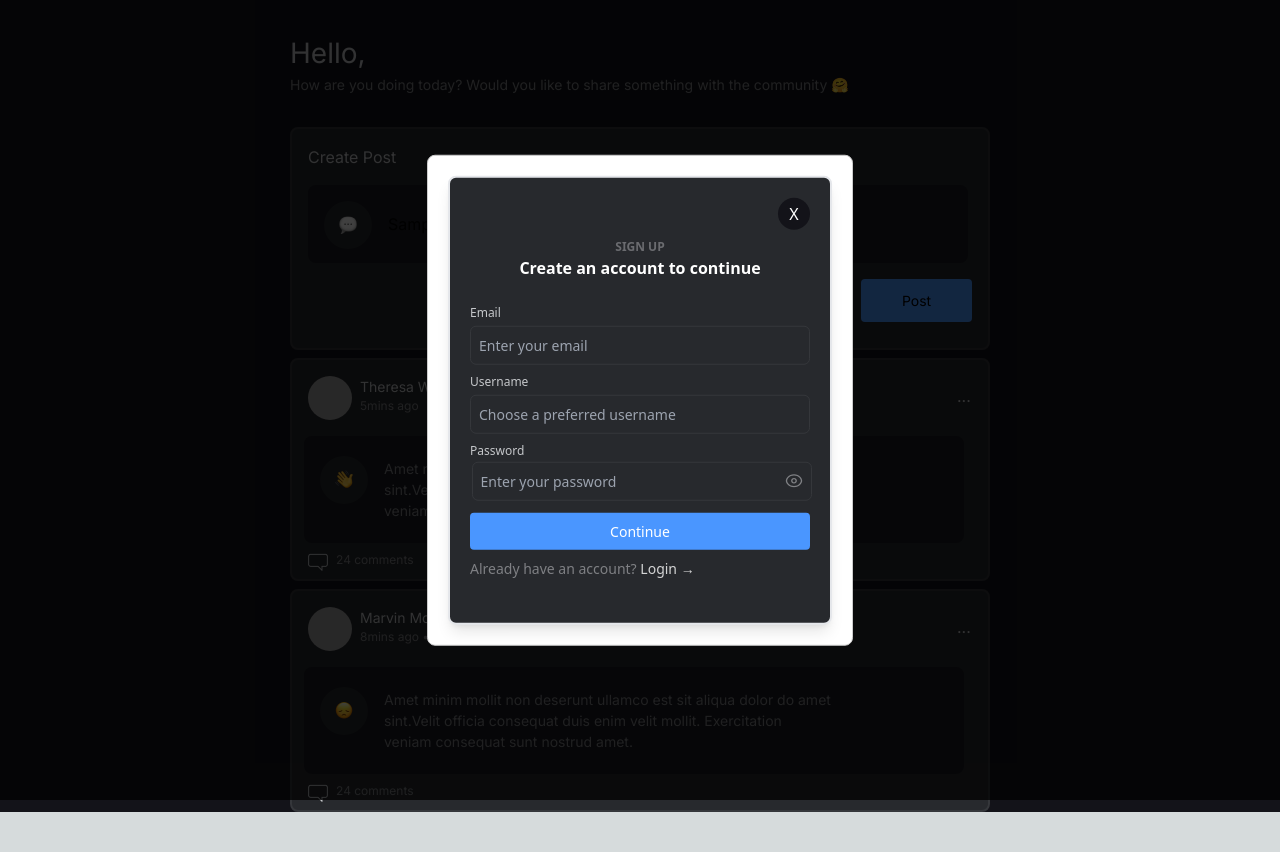
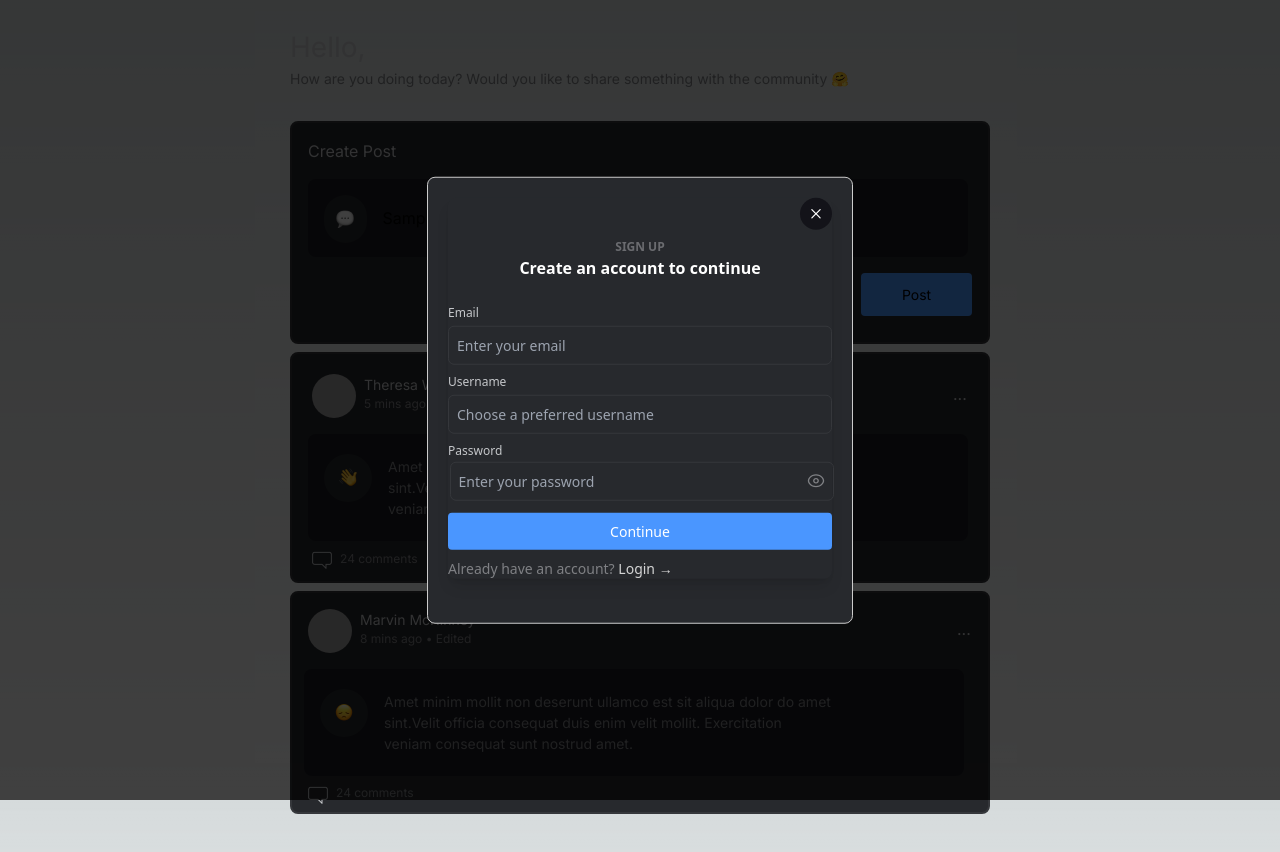
Before and after one commit to Satyark/Atlys-Assignment, a Next.js app: page /feed in a window 1280 px wide. Both pictures are taken after typing "Sample" into the empty fields and a click on the button "Post". Before the commit the page ends 812 px from the top, so only its background shows below. Built offline with nearby package versions, Linux system fonts and the light colour scheme; grey boxes are pictures that could not be loaded.

Commit message:
fix: fix modal and other ui issues

```diff
--- a/components/Feed.tsx
+++ b/components/Feed.tsx
@@ -17,13 +17,13 @@ const Feed = () => {
       setModalIsOpen(false);
     }
   return (
-    <div>
-        <div className='mt-8'>
+    <div className='mt-20'>
+        <div>
             <h1 className='text-[#C5C7CA] text-[28px]'>Hello, {localStorage? localStorage.getItem('username'): "John"}</h1>
             <p className='text-[#7F8084] text-[14px]'>How are you doing today? Would you like to share something with the community 🤗</p>
         </div>
 
-        <div>
+        <div className='mb-10'>
             <CreatePost openModal={openModal}/>
             <FeedPosts/>
         </div>
@@ -40,7 +40,7 @@ const Feed = () => {
             // marginRight: '-50%',
             transform: 'translate(-50%, -50%)',
             // padding: '20px',
-            // backgroundColor: '#2d2d2d',
+            backgroundColor: '#27292D',
             color: '#fff',
             borderRadius: '8px',
           },
--- a/components/feed/CreatePost.tsx
+++ b/components/feed/CreatePost.tsx
@@ -1,21 +1,35 @@
-import Image from 'next/image'
-import React from 'react'
+import Image from "next/image";
+import React from "react";
 
-const CreatePost = ({openModal}:{openModal:()=>void}) => {
+const CreatePost = ({ openModal }: { openModal: () => void }) => {
   return (
-              <div className='w-[700px] h-[223px] border-[2px] border-[#35373B] bg-[#27292D] rounded-[8px] mt-8'>
-              <h2 className='text-[16px] text-[#C5C7CA] m-4'>Create Post</h2>
-              <div className='flex w-[660px] h-[78px] bg-[#191920] mx-4 rounded-[8px]'>
-                <div className='bg-[#27292D] w-[48px] h-[48px] flex justify-center items-center m-4 rounded-full'>
-                  <Image src='/PostIcon.png' alt='/PostIcon.png' width={18} height={18}/>
-                </div>
-                <input type='text' placeholder="How are you feeling today?" className='bg-transparent focus:outline-none'/>
-              </div>
-              <div className='flex justify-end'>
-              <button className='w-[111px] h-[43px] bg-[#4A96FF] text-[14px] m-4 rounded-[4px]' onClick={openModal}>Post</button>
-              </div>
-            </div>
-  )
-}
+    <div className="w-[700px] h-[223px] border-[2px] border-[#35373B] bg-[#27292D] rounded-[8px] mt-8">
+      <h2 className="text-[16px] text-[#C5C7CA] m-4">Create Post</h2>
+      <div className="flex w-[660px] h-[78px] bg-[#191920] mx-4 rounded-[8px]">
+        <div className="bg-[#27292D] w-[48px] h-[48px] flex justify-center items-center m-4 rounded-full">
+          <Image
+            src="/PostIcon.png"
+            alt="/PostIcon.png"
+            width={18}
+            height={18}
+          />
+        </div>
+        <input
+          type="text"
+          placeholder="How are you feeling today?"
+          className="bg-transparent focus:outline-none w-full"
+        />
+      </div>
+      <div className="flex justify-end">
+        <button
+          className="w-[111px] h-[43px] bg-[#4A96FF] hover:opacity-80 transition duration-500 hover:transition text-[14px] m-4 rounded-[4px]"
+          onClick={openModal}
+        >
+          Post
+        </button>
+      </div>
+    </div>
+  );
+};
 
-export default CreatePost
+export default CreatePost;
--- a/components/feed/FeedPosts.tsx
+++ b/components/feed/FeedPosts.tsx
@@ -1,18 +1,16 @@
-import React, { useState } from 'react';
 import Image from 'next/image';
-
 
 const FeedPosts = () => {
 
   return (
     <div>
-        <div className='w-[700px] h-[223px] border-[2px] border-[#35373B] bg-[#27292D] rounded-[8px] mt-2'>
+        <div className='w-[700px] p-1 border-[2px] border-[#35373B] bg-[#27292D] rounded-[8px] mt-2'>
               <div className='flex justify-between items-center m-4'>
                 <div className='flex justify-start w-[177px] h-[44px]'>
                     <Image src='/girl.png' alt='/girl.png' width={44} height={44} className='rounded-full object-cover' />
                     <div className='mx-2'>
                         <p className='text-[#C5C7CA] text-[14px]'>Theresa Webb</p>
-                        <p className='text-[#7F8084] text-[12px]'>5mins ago</p>
+                        <p className='text-[#7F8084] text-[12px]'>5 mins ago</p>
                     </div>
                 </div>
                 <button className='w-[16.33px] h-[8.5px] text-[#C5C7CA] mb-5'>...</button>
@@ -25,7 +23,7 @@ const FeedPosts = () => {
                 <p className='text-[14px] text-[#7F8084]'>Amet minim mollit non deserunt ullamco est sit aliqua dolor do amet sint.Velit officia consequat duis enim velit mollit. Exercitation veniam consequat sunt nostrud amet.</p>
                 </div>
               </div>
-              <div className='flex justify-start mx-4 my-2'>
+              <div className='flex justify-start mx-4 my-2 items-center'>
                 <Image src='/Chat_Bubble.png' alt='/Chat_Bubble.png' width={20} height={20}/>
                 <p className='text-[12px] text-[#7F8084] ml-2'>24 comments</p>
               </div>
@@ -38,7 +36,7 @@ const FeedPosts = () => {
                     <Image src='/baldguy.png' alt='/baldguy.png' width={44} height={44} className='rounded-full' />
                     <div className='mx-2'>
                         <p className='text-[#C5C7CA] text-[14px]'>Marvin McKinney</p>
-                        <p className='text-[#7F8084] text-[12px]'>8mins ago • Edited</p>
+                        <p className='text-[#7F8084] text-[12px]'>8 mins ago • Edited</p>
                     </div>
                 </div>
                 <button className='w-[16.33px] h-[8.5px] text-[#C5C7CA] mb-5'>...</button>
--- a/components/feed/SignUp.tsx
+++ b/components/feed/SignUp.tsx
@@ -1,44 +1,97 @@
-import Image from 'next/image';
-import React, { useState } from 'react'
+import Image from "next/image";
+import React, { useState } from "react";
+import { RxCross2 } from "react-icons/rx";
 
-const SignUp = ({closeModal}:{closeModal:()=>void}) => {
-    const [name,setName] = useState('');
-    const [passwordType, setPasswordType] = useState('password')
-  const handleClick=()=>{
-    passwordType=='password'? setPasswordType('text') : setPasswordType('password');
-  }
+const SignUp = ({ closeModal }: { closeModal: () => void }) => {
+  const [name, setName] = useState("");
+  const [passwordType, setPasswordType] = useState("password");
+  const handleClick = () => {
+    passwordType == "password"
+      ? setPasswordType("text")
+      : setPasswordType("password");
+  };
   return (
-    <div className="bg-[#27292D] p-5 rounded-lg shadow-lg max-w-sm w-[463px] border-[2px]">
-        <span className='flex justify-end'><button className='rounded-full w-[32px] h-[32px] bg-[#131319]' onClick={closeModal}>X</button></span>
+    <div className="bg-[#27292D] rounded-lg shadow-lg max-w-sm w-[463px]">
+      <span className="flex justify-end">
+        <button
+          className="rounded-full w-[32px] h-[32px] bg-[#131319] flex justify-center items-center"
+          onClick={closeModal}
+        >
+          <RxCross2 />
+        </button>
+      </span>
       <div className="flex justify-center items-center mb-6 w-full mt-2">
         <div className="font-semibold">
-            <h3 className="text-[#6B6C70] flex justify-center text-[12px]">SIGN UP</h3>
-            <h1 className="text-white text-[16px] font-bold">Create an account to continue</h1>
+          <h3 className="text-[#6B6C70] flex justify-center text-[12px]">
+            SIGN UP
+          </h3>
+          <h1 className="text-white text-[16px] font-bold">
+            Create an account to continue
+          </h1>
         </div>
       </div>
-          <div className='rounded-[4px] my-2'>
-            <label htmlFor="email" className="block text-[#C5C7CA] text-[12px]">Email</label>
-            <input type="email" id="email" className="w-full p-2 mt-1 text-[#7F8084] text-[14px] bg-transparent border border-[#35373B] rounded-md" placeholder="Enter your email"/>
+      <div className="rounded-[4px] my-2">
+        <label htmlFor="email" className="block text-[#C5C7CA] text-[12px]">
+          Email
+        </label>
+        <input
+          type="email"
+          id="email"
+          className="w-full p-2 mt-1 text-[#7F8084] text-[14px] bg-transparent border border-[#35373B] rounded-md"
+          placeholder="Enter your email"
+        />
       </div>
-          <div className='rounded-[4px] my-2'>
-            <label htmlFor="email" className="block text-[#C5C7CA] text-[12px]">Username</label>
-            <input type="text" id="email" className="w-full p-2 mt-1 text-[#7F8084] text-[14px] bg-transparent border border-[#35373B] rounded-md" placeholder="Choose a preferred username" onChange={e=>setName(e.target.value)} />
+      <div className="rounded-[4px] my-2">
+        <label htmlFor="email" className="block text-[#C5C7CA] text-[12px]">
+          Username
+        </label>
+        <input
+          type="text"
+          id="email"
+          className="w-full p-2 mt-1 text-[#7F8084] text-[14px] bg-transparent border border-[#35373B] rounded-md"
+          placeholder="Choose a preferred username"
+          onChange={(e) => setName(e.target.value)}
+        />
       </div>
-          <div className='my-2'>
-            <div className='flex justify-between items-center rounded-[4px]'>
-            <label htmlFor="password" className="block text-[#C5C7CA] text-[12px]">Password</label>
+      <div className="my-2">
+        <div className="flex justify-between items-center rounded-[4px]">
+          <label
+            htmlFor="password"
+            className="block text-[#C5C7CA] text-[12px]"
+          >
+            Password
+          </label>
         </div>
         <div className="flex items-center justify-between w-full p-2 m-[1.5px] text-[#7F8084] text-[14px] bg-transparent border border-[#35373B] rounded-md">
-              <input type={passwordType} placeholder="Enter your password" className='bg-transparent focus:outline-none'/>
-              <Image src='/Icon.svg' alt='/Icon.svg' width={18} height={14} className='cursor-pointer' onClick={handleClick}/>
+          <input
+            type={passwordType}
+            placeholder="Enter your password"
+            className="bg-transparent focus:outline-none"
+          />
+          <Image
+            src="/Icon.svg"
+            alt="/Icon.svg"
+            width={18}
+            height={14}
+            className="cursor-pointer"
+            onClick={handleClick}
+          />
         </div>
       </div>
-          <button type="submit" className="mt-1 w-full bg-[#4A96FF] hover:opacity-80 transition duration-300 hover:transition text-white text-[14px] p-2 rounded-[4px]">Continue</button>
+      <button
+        type="submit"
+        className="mt-1 w-full bg-[#4A96FF] hover:opacity-80 transition duration-300 hover:transition text-white text-[14px] p-2 rounded-[4px]"
+      >
+        Continue
+      </button>
       <div className="mt-2 text-left text-[14px] text-[#7F8084] mb-6">
-          Already have an account? <a href="#" className="text-white text-opacity-80 hover:underline">Login →</a>
+        Already have an account?{" "}
+        <a href="#" className="text-white text-opacity-80 hover:underline">
+          Login →
+        </a>
       </div>
     </div>
-  )
-}
+  );
+};
 
-export default SignUp
+export default SignUp;
--- a/components/layout/Layout.tsx
+++ b/components/layout/Layout.tsx
@@ -1,14 +1,17 @@
-import { Inter } from 'next/font/google';
-import React from 'react';
-import { PropsWithChildren } from 'react';
+import { Inter } from "next/font/google";
+import React from "react";
+import { PropsWithChildren } from "react";
 
 const inter = Inter({ subsets: ["latin"] });
 
-const Layout = ({children}:PropsWithChildren) => {
+const Layout = ({ children }: PropsWithChildren) => {
   return (
-    <div className={` bg-[#131319] flex items-center justify-center w-full ${inter.className}`}>{children}
+    <div
+      className={`h-screen flex items-center justify-center w-full ${inter.className}`}
+    >
+      {children}
     </div>
-  )
-}
+  );
+};
 
 export default Layout;
--- a/package.json
+++ b/package.json
@@ -12,6 +12,7 @@
     "next": "14.2.5",
     "react": "^18",
     "react-dom": "^18",
+    "react-icons": "^5.2.1",
     "react-modal": "^3.16.1"
   },
   "devDependencies": {
```
Also changed, not shown: 1 other file (tests, documents, lock files or other folders). Lines whose indentation alone changed are shown as unchanged.
